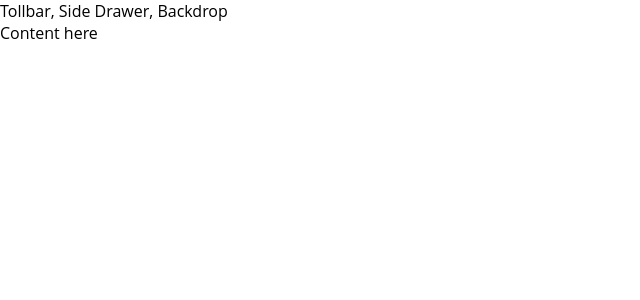
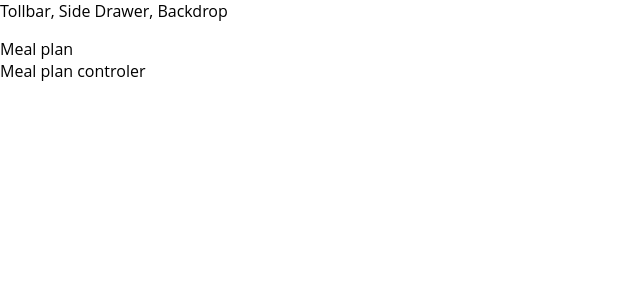
Before and after one commit to gf1200/Burger-builder_project-for-practise, a React (Create React App) app: page / in a window 1280 px wide. Shown: the top 300 px of the page, without its empty margins (0-640 px from the left). Built offline with nearby package versions, Linux system fonts and the light colour scheme; the HTML template or start-up script is replaced by a standard one.

Commit message:
Add container Meal Planner Builder and started styling

```diff
--- a/src/App.js
+++ b/src/App.js
@@ -1,9 +1,14 @@
 import React, { Component } from "react";
 import Layout from "./components/Layot/Layout";
+import MealPlannerBuilder from "./containers/MealPlanerBuilder/MealPlannerBuilder";
 
 class App extends Component {
   render() {
-    return <Layout>Content here</Layout>;
+    return (
+      <Layout>
+        <MealPlannerBuilder />
+      </Layout>
+    );
   }
 }
 
--- a/src/components/Layot/Layout.js
+++ b/src/components/Layot/Layout.js
@@ -1,10 +1,13 @@
 import React from "react";
 import Aux from "./../../hoc/ReactAux";
+import classes from "./Layout.module.scss";
+
+console.log(classes.content);
 
 const layout = ({ children }) => (
   <Aux>
     <div>Tollbar, Side Drawer, Backdrop</div>
-    <main>{children}</main>
+    <main className={classes.content}>{children}</main>
   </Aux>
 );
 
--- /dev/null
+++ b/src/components/Layot/Layout.module.scss
@@ -0,0 +1,3 @@
+.content {
+  margin-top: 16px;
+}
--- /dev/null
+++ b/src/containers/MealPlanerBuilder/MealPlannerBuilder.jsx
@@ -0,0 +1,15 @@
+import React, { Component } from "react";
+import Aux from "./../../hoc/ReactAux";
+
+class MealPlannerBuilder extends Component {
+  render() {
+    return (
+      <Aux>
+        <div>Meal plan</div>
+        <div>Meal plan controler</div>
+      </Aux>
+    );
+  }
+}
+
+export default MealPlannerBuilder;
```
